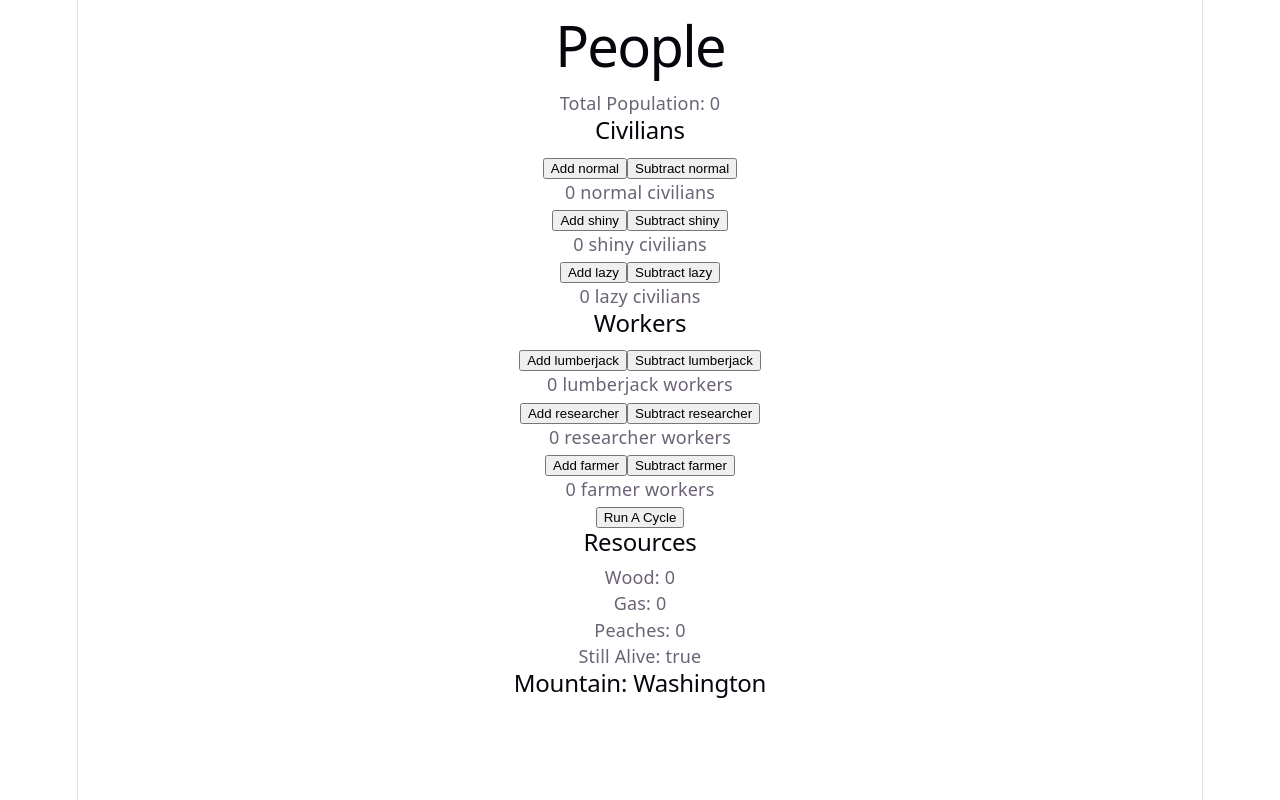
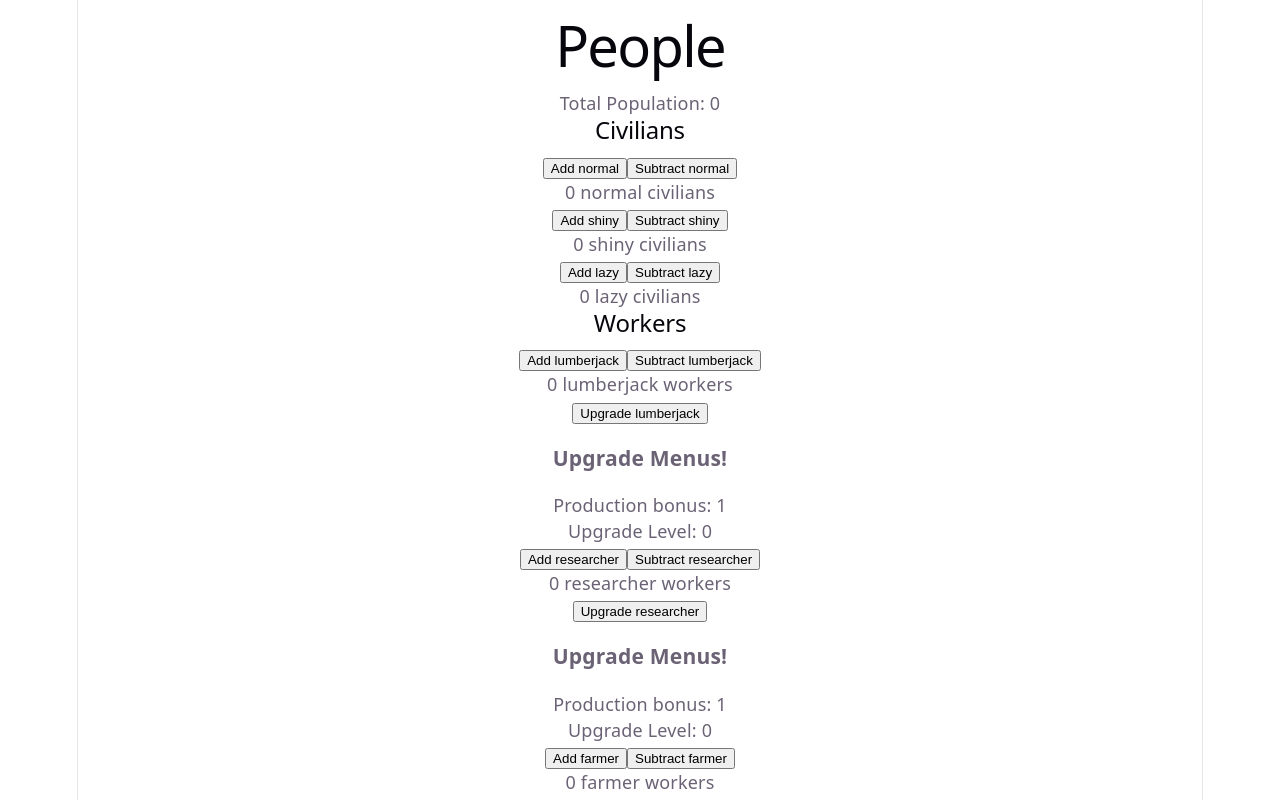
Before and after one commit to Scripting-Java/TerraPeak, a React (Vite) app: page / in a window 1280 px wide. Shown: the top 800 px of the page. Built offline with nearby package versions, Linux system fonts and the light colour scheme.

Commit message:
basic info

```diff
--- a/src/App.tsx
+++ b/src/App.tsx
@@ -2,8 +2,9 @@ import { useState } from 'react'
 import './App.css'
 import { civTypes, workTypes, type civilian, type game, type workerType } from './game/types'
 import { getTotalPopulation} from './game/helpers'
-import { handlePop, runCycle } from './game/logic'
+import { handlePop, handleUpgrades, runCycle } from './game/logic'
 import { create } from './game/initial'
+import  { variables } from './game/values'
 function App() {
 
   const [current, setCurrent] = useState<game>(()=>create())
@@ -15,6 +16,10 @@ function App() {
 
   function handlePopulation(type:civilian|workerType, amt:number){
     setCurrent(prev=>handlePop(prev,type,amt))
+  }
+
+  function handleUpgrade(type:workerType){
+    setCurrent(prev=>handleUpgrades(prev,type))
   }
 
 
@@ -39,6 +44,10 @@ function App() {
           <button onClick={()=>handlePopulation(type,1)}>Add {type}</button>
           <button onClick={()=>handlePopulation(type,-1)}>Subtract {type}</button>
           <p>{current.population[type]} {type} workers</p>
+          <button onClick={()=>handleUpgrade(type)}>Upgrade {type}</button>
+          <h3>Upgrade Menus!</h3>
+          <p>Production bonus: {variables.upgrades[current.upgrades[type]]}</p>
+          <p>Upgrade Level: {current.upgrades[type]}</p>
         </div>
       ))}
 
@@ -49,6 +58,7 @@ function App() {
       <p>Peaches: {current.resources.peaches}</p>
       <p>Still Alive: {String(!current.lost)}</p>
       <h2>Mountain: {current.mountain}</h2>
+
     </div>
   )
 }
--- a/src/game/logic.ts
+++ b/src/game/logic.ts
@@ -89,6 +89,6 @@ export function handleUpgrades(current: game, type: workerType): game{
     //return upgrade
     const cost = costs[level]
     if (current.resources[resourceType] >= costs[level])
-        return {...current,resources:{...current.resources, [resourceType]:current.resources[resourceType]-=cost}, upgrades:{...current.upgrades, [type]: level+1}}
+        return {...current,resources:{...current.resources, [resourceType]:current.resources[resourceType]-cost}, upgrades:{...current.upgrades, [type]: level+1}}
     return current
 }
```
